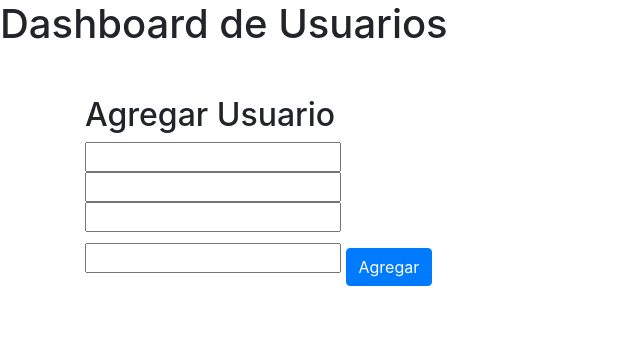
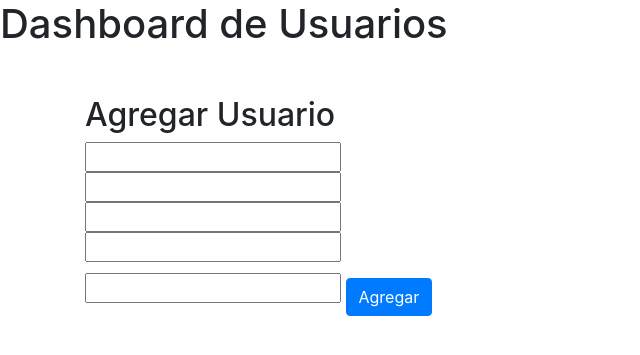
Before and after one commit to juankcl/PF_AplicacionesInternet, a PHP site: page /dash.php in a window 1280 px wide. Shown: the top 355 px of the page, without its empty margins (0-640 px from the left). Run offline with PHP 8.4, Linux system fonts and the light colour scheme; data that the repository does not hold is empty; some libraries are stand-ins or nearby versions.

Commit message:
Hacer que sirva el registro

```diff
--- a/pag/dash.php
+++ b/pag/dash.php
@@ -42,9 +42,11 @@ if ($_GET) {
         <?php if (!$_GET) : ?>
           <h2>Agregar Usuario</h2>
           <form method="POST" action="api/register.php">
-            <input type="text" class="form-control-mt-3" name="nombre"><input type="text" class="form-control-mt-3" name="user">
+            <input type="text" class="form-control-mt-3" name="nombre">
+            <input type="text" class="form-control-mt-3" name="username">
             <input type="text" class="form-control-mt-3" name="email">
             <input type="text" class="form-control-mt-3" name="password">
+            <input type="text" class="form-control-mt-3" name="password2">
             <button class="btn btn-primary mt-3">Agregar</button>
           </form>
         <?php endif ?>
```
